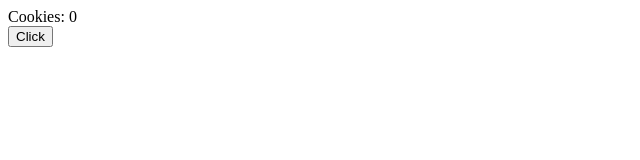
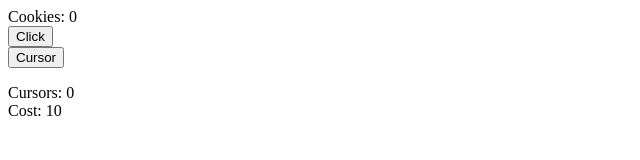
Before and after one commit to JamesSkemp/dhmstark-incremental, a plain HTML site: page index.html in a window 1280 px wide. Shown: the whole page, without its empty margins (0-640 px from the left). Drawn offline with Linux system fonts and the light colour scheme.

Commit message:
Add very basic cursor functionality.
Displays count and cost only.

```diff
--- a/index.html
+++ b/index.html
@@ -11,6 +11,14 @@
 
 	<button onclick="cookieClick(1);">Click</button>
 
+	<div>
+		<button onclick="buyCursor();">Cursor</button>
+		<p>
+			Cursors: <span id="cursors">0</span><br />
+			Cost: <span id="cursorCost">10</span>
+		</p>
+	</div>
+
 	<script src="main.js"></script>
 </body>
 </html>
--- a/main.js
+++ b/main.js
@@ -1,7 +1,18 @@
 var cookies = 0;
+var cursors = 0;
 
 function cookieClick(number) {
 	cookies += number;
 
 	document.getElementById('cookies').innerHTML = cookies;
 }
+
+function buyCursor() {
+	// Cursors cost = 10 * 1.1^(cursors)
+	var cursorCost = Math.floor(10 * Math.pow(1.1, cursors));
+
+	cursors++;
+
+	document.getElementById('cursors').innerHTML = cursors;
+	document.getElementById('cursorCost').innerHTML = cursorCost;
+}
```
